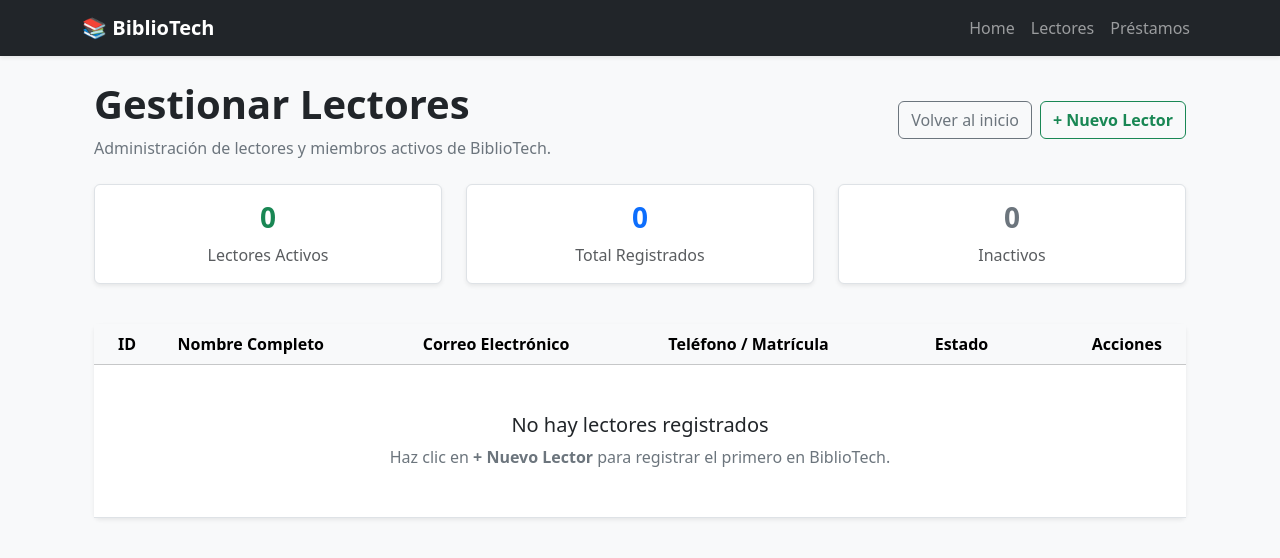
After one commit to TendedCard0/CN2_Bibliotec, a Flask app: page /lectores/ in a window 1280 px wide. The commit adds this page. Shown: the top 558 px of the page. Run offline with Flask 3, Linux system fonts and the light colour scheme.

Commit message:
feat: agregar modulo gestor de lectores con CRUD completo

```diff
--- a/app/__init__.py
+++ b/app/__init__.py
@@ -31,6 +31,10 @@ app.register_blueprint(home_bp)
 from app.routes.prestamos import prestamos_bp
 app.register_blueprint(prestamos_bp)
 
+# Registrar Blueprint de Lectores
+from app.routes.lectores import lectores_bp
+app.register_blueprint(lectores_bp)
+
 # Importar modelos y crear tablas
 with app.app_context():
     try:
--- /dev/null
+++ b/app/routes/lectores.py
@@ -0,0 +1,61 @@
+from flask import Blueprint, render_template, request, redirect, url_for
+from app import db
+from app.models.lector import Lector
+
+lectores_bp = Blueprint('lectores', __name__, url_prefix='/lectores')
+
+@lectores_bp.route('/')
+def index():
+    lista_lectores = Lector.query.order_by(Lector.id.asc()).all()
+    activos = sum(1 for l in lista_lectores if l.activo)
+    inactivos = len(lista_lectores) - activos
+    mensaje = request.args.get('msg')
+    tipo = request.args.get('tipo', 'success')
+
+    return render_template(
+        'lectores/index.html',
+        lectores=lista_lectores,
+        total_activos=activos,
+        total_inactivos=inactivos,
+        mensaje=mensaje,
+        tipo=tipo
+    )
+
+@lectores_bp.route('/crear', methods=['POST'])
+def crear():
+    nombre = request.form.get('nombre', '').strip()
+    email = request.form.get('email', '').strip()
+    telefono = request.form.get('telefono', '').strip()
+
+    if not nombre or not email:
+        return redirect(url_for('lectores.index', msg='El nombre y correo son obligatorios.', tipo='danger'))
+
+    if Lector.query.filter_by(email=email).first():
+        return redirect(url_for('lectores.index', msg='Ese correo ya está registrado.', tipo='warning'))
+
+    nuevo_lector = Lector(nombre=nombre, email=email, telefono=telefono, activo=True)
+    db.session.add(nuevo_lector)
+    db.session.commit()
+    return redirect(url_for('lectores.index', msg='Lector registrado correctamente.', tipo='success'))
+
+@lectores_bp.route('/editar/<int:id>', methods=['POST'])
+def editar(id):
+    lector = Lector.query.get_or_404(id)
+    lector.nombre = request.form.get('nombre', lector.nombre).strip()
+    lector.email = request.form.get('email', lector.email).strip()
+    lector.telefono = request.form.get('telefono', '').strip()
+    lector.activo = 'activo' in request.form
+
+    db.session.commit()
+    return redirect(url_for('lectores.index', msg='Lector actualizado correctamente.', tipo='success'))
+
+@lectores_bp.route('/eliminar/<int:id>', methods=['POST'])
+def eliminar(id):
+    lector = Lector.query.get_or_404(id)
+    try:
+        db.session.delete(lector)
+        db.session.commit()
+        return redirect(url_for('lectores.index', msg='Lector eliminado.', tipo='success'))
+    except Exception:
+        db.session.rollback()
+        return redirect(url_for('lectores.index', msg='No se puede eliminar porque tiene registros asociados.', tipo='danger'))
--- a/app/templates/base.html
+++ b/app/templates/base.html
@@ -4,8 +4,7 @@
     <meta charset="UTF-8">
     <meta name="viewport" content="width=device-width, initial-scale=1.0">
     <title>BiblioTech - Sistema de Biblioteca</title>
-    <link href="https://cdn.jsdelivr.net/npm/bootstrap@5.3.9/dist/css/bootstrap.min.css" rel="stylesheet" integrity="sha384-yEPZ7jP9S0QKiUQ0m3jjsO4ProIW7wvR9gXkI7JOGa2XVsw53Yke2bsdkBbjmmiX" crossorigin="anonymous">
-
+    <link href="https://cdn.jsdelivr.net/npm/bootstrap@5.3.3/dist/css/bootstrap.min.css" rel="stylesheet">
 </head>
 <body class="bg-light">
     <nav class="navbar navbar-expand-lg navbar-dark bg-dark mb-4 shadow-sm">
@@ -16,8 +15,9 @@
             </button>
             <div class="collapse navbar-collapse" id="navbarNav">
                 <ul class="navbar-nav ms-auto">
-                    <li class="nav-item"><a class="nav-link active" href="{{ url_for('home.index') }}">Home</a></li>
-                    <!-- Los enlaces de Libros, Lectores y Préstamos aparecerán cuando los demás integren sus módulos -->
+                    <li class="nav-item"><a class="nav-link" href="{{ url_for('home.index') }}">Home</a></li>
+                    <li class="nav-item"><a class="nav-link" href="{{ url_for('lectores.index') }}">Lectores</a></li>
+                    <li class="nav-item"><a class="nav-link" href="{{ url_for('prestamos.index') }}">Préstamos</a></li>
                 </ul>
             </div>
         </div>
@@ -25,5 +25,7 @@
     <div class="container">
         {% block content %}{% endblock %}
     </div>
+
+    <script src="https://cdn.jsdelivr.net/npm/bootstrap@5.3.3/dist/js/bootstrap.bundle.min.js"></script>
 </body>
 </html>
--- a/app/templates/index.html
+++ b/app/templates/index.html
@@ -54,7 +54,7 @@
 
             <!-- Gestionar Lectores -->
             <div class="col-md-4 mb-3">
-                <a href=""
+                <a href="{{ url_for('lectores.index') }}"
                    class="btn btn-outline-success w-100 py-3 fw-bold shadow-sm">
                     👤 Gestionar Lectores
                 </a>
--- /dev/null
+++ b/app/templates/lectores/index.html
@@ -0,0 +1,169 @@
+{% extends "base.html" %}
+
+{% block content %}
+<div class="container">
+    <!-- Encabezado idéntico al módulo de Préstamos -->
+    <div class="d-flex flex-column flex-md-row justify-content-between align-items-md-center mb-4 gap-3">
+        <div>
+            <h1 class="fw-bold text-dark">Gestionar Lectores</h1>
+            <p class="text-secondary mb-0">Administración de lectores y miembros activos de BiblioTech.</p>
+        </div>
+        <div class="d-flex gap-2">
+            <a href="{{ url_for('home.index') }}" class="btn btn-outline-secondary">
+                Volver al inicio
+            </a>
+            <button type="button" class="btn btn-outline-success fw-bold" data-bs-toggle="modal" data-bs-target="#modalNuevoLector">
+                + Nuevo Lector
+            </button>
+        </div>
+    </div>
+
+    <!-- Alerta de confirmación -->
+    {% if mensaje %}
+    <div class="alert alert-{{ tipo }} alert-dismissible fade show shadow-sm" role="alert">
+        {{ mensaje }}
+        <button type="button" class="btn-close" data-bs-dismiss="alert" aria-label="Cerrar"></button>
+    </div>
+    {% endif %}
+
+    <!-- Tarjetas de resumen (mismo diseño del Home) -->
+    <div class="row text-center mb-4">
+        <div class="col-md-4 mb-3">
+            <div class="p-3 border bg-white rounded shadow-sm">
+                <h3 class="text-success fw-bold">{{ total_activos }}</h3>
+                <p class="text-muted mb-0">Lectores Activos</p>
+            </div>
+        </div>
+        <div class="col-md-4 mb-3">
+            <div class="p-3 border bg-white rounded shadow-sm">
+                <h3 class="text-primary fw-bold">{{ lectores|length }}</h3>
+                <p class="text-muted mb-0">Total Registrados</p>
+            </div>
+        </div>
+        <div class="col-md-4 mb-3">
+            <div class="p-3 border bg-white rounded shadow-sm">
+                <h3 class="text-secondary fw-bold">{{ total_inactivos }}</h3>
+                <p class="text-muted mb-0">Inactivos</p>
+            </div>
+        </div>
+    </div>
+
+    <!-- Tabla principal dentro de tarjeta limpia -->
+    <div class="card shadow-sm border-0">
+        <div class="card-body p-0">
+            <div class="table-responsive">
+                <table class="table table-hover align-middle mb-0">
+                    <thead class="table-light">
+                        <tr>
+                            <th class="ps-4">ID</th>
+                            <th>Nombre Completo</th>
+                            <th>Correo Electrónico</th>
+                            <th>Teléfono / Matrícula</th>
+                            <th>Estado</th>
+                            <th class="text-end pe-4">Acciones</th>
+                        </tr>
+                    </thead>
+                    <tbody>
+                        {% for lector in lectores %}
+                        <tr>
+                            <td class="ps-4 text-muted fw-bold">#{{ lector.id }}</td>
+                            <td class="fw-semibold text-dark">{{ lector.nombre }}</td>
+                            <td class="text-secondary">{{ lector.email }}</td>
+                            <td class="text-secondary">{{ lector.telefono or '—' }}</td>
+                            <td>
+                                {% if lector.activo %}
+                                    <span class="badge bg-success-subtle text-success border border-success-subtle px-3 py-2">Activo</span>
+                                {% else %}
+                                    <span class="badge bg-secondary-subtle text-secondary border border-secondary-subtle px-3 py-2">Inactivo</span>
+                                {% endif %}
+                            </td>
+                            <td class="text-end pe-4">
+                                <button type="button" class="btn btn-sm btn-outline-primary me-1" data-bs-toggle="modal" data-bs-target="#modalEditar{{ lector.id }}">
+                                    Editar
+                                </button>
+                                <form action="{{ url_for('lectores.eliminar', id=lector.id) }}" method="POST" class="d-inline" onsubmit="return confirm('¿Seguro que deseas eliminar a {{ lector.nombre }}?');">
+                                    <button type="submit" class="btn btn-sm btn-outline-danger">Eliminar</button>
+                                </form>
+                            </td>
+                        </tr>
+                        {% else %}
+                        <tr>
+                            <td colspan="6" class="text-center py-5">
+                                <h5 class="text-dark">No hay lectores registrados</h5>
+                                <p class="text-secondary mb-0">Haz clic en <strong>+ Nuevo Lector</strong> para registrar el primero en BiblioTech.</p>
+                            </td>
+                        </tr>
+                        {% endfor %}
+                    </tbody>
+                </table>
+            </div>
+        </div>
+    </div>
+</div>
+
+<!-- Modal Nuevo Lector -->
+<div class="modal fade" id="modalNuevoLector" tabindex="-1" aria-hidden="true">
+    <div class="modal-dialog">
+        <form action="{{ url_for('lectores.crear') }}" method="POST" class="modal-content">
+            <div class="modal-header">
+                <h5 class="modal-title fw-bold text-dark">Registrar Nuevo Lector</h5>
+                <button type="button" class="btn-close" data-bs-dismiss="modal" aria-label="Cerrar"></button>
+            </div>
+            <div class="modal-body">
+                <div class="mb-3">
+                    <label class="form-label fw-semibold">Nombre Completo</label>
+                    <input type="text" name="nombre" class="form-control" placeholder="Ej. Ana López" required>
+                </div>
+                <div class="mb-3">
+                    <label class="form-label fw-semibold">Correo Electrónico</label>
+                    <input type="email" name="email" class="form-control" placeholder="ana@ejemplo.com" required>
+                </div>
+                <div class="mb-3">
+                    <label class="form-label fw-semibold">Teléfono o Matrícula</label>
+                    <input type="text" name="telefono" class="form-control" placeholder="Ej. 22590415">
+                </div>
+            </div>
+            <div class="modal-footer">
+                <button type="button" class="btn btn-outline-secondary" data-bs-dismiss="modal">Cancelar</button>
+                <button type="submit" class="btn btn-success fw-bold">Guardar Lector</button>
+            </div>
+        </form>
+    </div>
+</div>
+
+<!-- Modales Editar Lector (fuera de la tabla para evitar bloqueo de backdrop) -->
+{% for lector in lectores %}
+<div class="modal fade" id="modalEditar{{ lector.id }}" tabindex="-1" aria-hidden="true">
+    <div class="modal-dialog">
+        <form action="{{ url_for('lectores.editar', id=lector.id) }}" method="POST" class="modal-content">
+            <div class="modal-header">
+                <h5 class="modal-title fw-bold text-dark">Editar Lector #{{ lector.id }}</h5>
+                <button type="button" class="btn-close" data-bs-dismiss="modal" aria-label="Cerrar"></button>
+            </div>
+            <div class="modal-body">
+                <div class="mb-3">
+                    <label class="form-label fw-semibold">Nombre Completo</label>
+                    <input type="text" name="nombre" class="form-control" value="{{ lector.nombre }}" required>
+                </div>
+                <div class="mb-3">
+                    <label class="form-label fw-semibold">Correo Electrónico</label>
+                    <input type="email" name="email" class="form-control" value="{{ lector.email }}" required>
+                </div>
+                <div class="mb-3">
+                    <label class="form-label fw-semibold">Teléfono o Matrícula</label>
+                    <input type="text" name="telefono" class="form-control" value="{{ lector.telefono or '' }}">
+                </div>
+                <div class="form-check form-switch">
+                    <input class="form-check-input" type="checkbox" name="activo" id="activo{{ lector.id }}" {% if lector.activo %}checked{% endif %}>
+                    <label class="form-check-label fw-semibold" for="activo{{ lector.id }}">Lector Activo</label>
+                </div>
+            </div>
+            <div class="modal-footer">
+                <button type="button" class="btn btn-outline-secondary" data-bs-dismiss="modal">Cancelar</button>
+                <button type="submit" class="btn btn-primary fw-bold">Guardar Cambios</button>
+            </div>
+        </form>
+    </div>
+</div>
+{% endfor %}
+{% endblock %}
```
Also changed, not shown: app/models/lector.py (added, +13 -0 lines).
